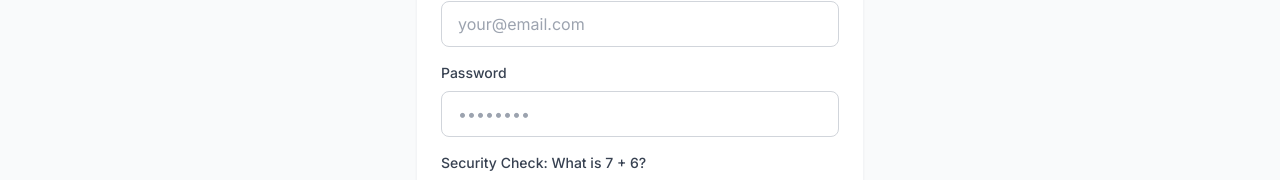
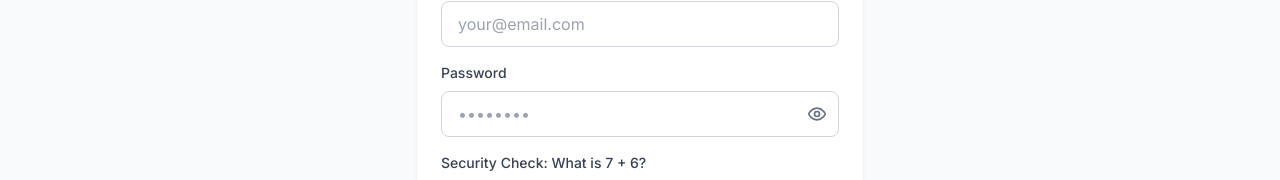
Before and after one commit to vyldo/vyldo-platform, a React (Vite) app: page /login in a window 1280 px wide. Shown: the part 345-525 px from the top of the page. Built offline with nearby package versions, Linux system fonts and the light colour scheme; no server answers.

Commit message:
Add password show/hide toggle to login page

```diff
--- a/src/pages/Login.jsx
+++ b/src/pages/Login.jsx
@@ -2,7 +2,7 @@
 import { Link, useNavigate, useLocation } from 'react-router-dom';
 import { useAuthStore } from '../store/authStore';
 import api from '../lib/axios';
-import { LogIn, AlertCircle } from 'lucide-react';
+import { LogIn, AlertCircle, Eye, EyeOff } from 'lucide-react';
 
 export default function Login() {
   const navigate = useNavigate();
@@ -12,6 +12,7 @@
   const [error, setError] = useState('');
   const [suspendedMessage, setSuspendedMessage] = useState('');
   const [loading, setLoading] = useState(false);
+  const [showPassword, setShowPassword] = useState(false);
 
   // Math CAPTCHA
   const [num1, setNum1] = useState(Math.floor(Math.random() * 10) + 1);
@@ -104,15 +105,24 @@
 
             <div>
               <label className="block text-sm font-medium text-gray-700 mb-2">Password</label>
+              <div className="relative">
                 <input
-                type="password"
+                  type={showPassword ? 'text' : 'password'}
                   required
                   value={formData.password}
                   onChange={(e) => setFormData({ ...formData, password: e.target.value })}
-                className="input-field"
+                  className="input-field pr-10"
                   placeholder="••••••••"
                   autoComplete="current-password"
                 />
+                <button
+                  type="button"
+                  onClick={() => setShowPassword(!showPassword)}
+                  className="absolute right-3 top-1/2 -translate-y-1/2 text-gray-500 hover:text-gray-700"
+                >
+                  {showPassword ? <EyeOff className="w-5 h-5" /> : <Eye className="w-5 h-5" />}
+                </button>
+              </div>
             </div>
 
             <div>
```
Lines whose indentation alone changed are shown as unchanged.
